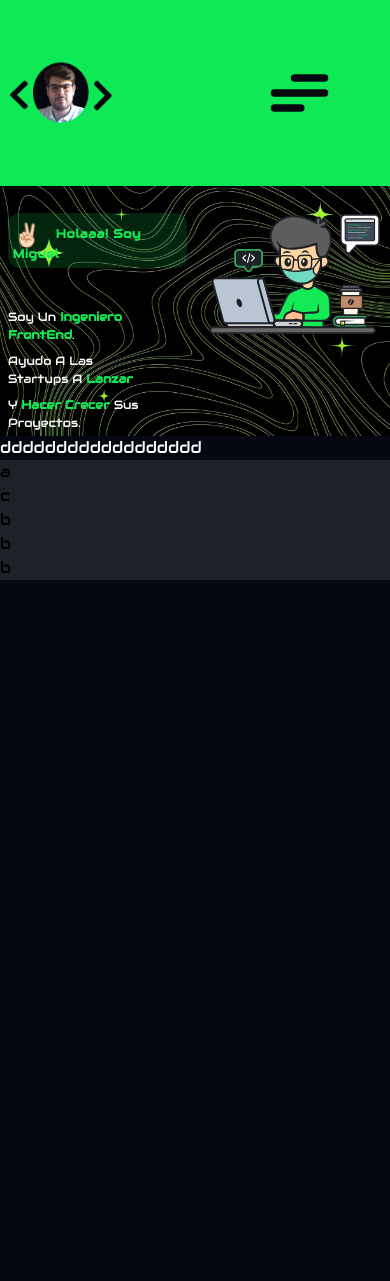
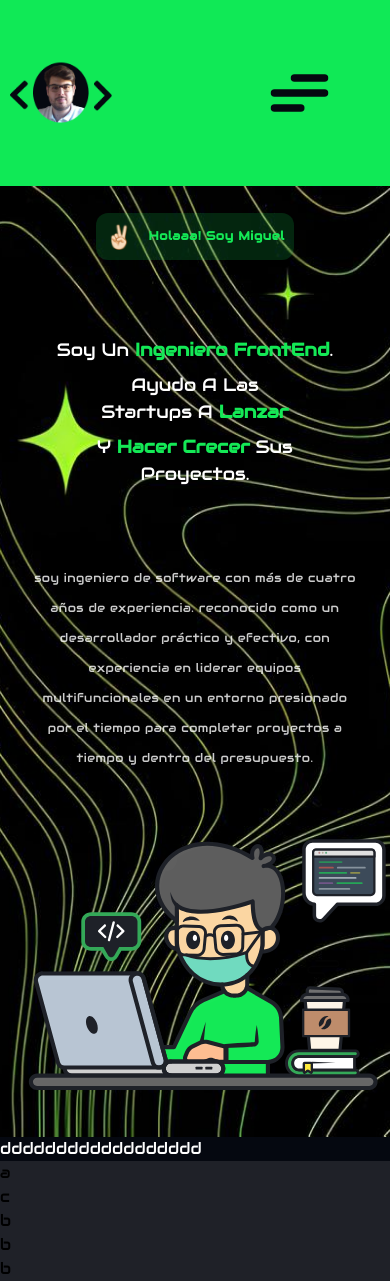
Before and after one commit to MiguelAngelBermudez-dev/portafolios, a PHP site: page / in a window 390 px wide. Before the commit the page ends 580 px from the top, so only its background shows below. Run offline with PHP 8.4, Linux system fonts and the light colour scheme; some libraries are stand-ins or nearby versions; some web fonts are replaced.

Commit message:
realizado responsive del cabezado de la pagina principal

```diff
--- a/css/style.css
+++ b/css/style.css
@@ -23,9 +23,7 @@ body {
     "main" 1fr
     "footer" auto
     / 1fr;
-
-
-
+    gap: 8px;
 }
 
 header {
@@ -36,8 +34,6 @@ header {
     left: 0;
     right: 0;
     height: 5em;
-
-
 }
 main {
     grid-area:main;
@@ -175,6 +171,7 @@ svg {
     background-size: 100% 100%;
     font-size: .75rem;
     padding: .2rem .5rem;
+
 }
 .caja h2{
     width: 900px;
@@ -182,10 +179,10 @@ svg {
 .caja {
     background: rgba(20, 233, 88, .157);
     border-radius: 12px;
-
+    margin: 2em 2em 2em 2em;
     padding: .5rem .3rem;
   max-width: 15rem;
-  margin: 2em 0px 2em 0px;
+
 }
 .presentacion{
     text-transform: capitalize;
@@ -207,7 +204,26 @@ svg {
 }
 .img{
     margin: 2em 0px 2em 0px;
+
 }
+.titulo{
+    margin: 2em 2em 2em 2em;
+}
+.titulo-secundario{
+    margin: 2em 2em 2em 2em;
+    letter-spacing: 0.04em;
+    line-height: 30px;
+    opacity: 0.8;
+    text-transform: lowercase;
+
+
+}
+.img svg{
+    margin:0px;
+    max-width: 34rem;
+    max-height: auto;
+}
+
 @keyframes wobble {
     0%{
         transform: translateY(0, 0, 0px) scale(0);
@@ -233,9 +249,12 @@ svg {
         width: 80px;
         margin: 5px;
     }
+
     .img svg{
         width: auto;
-        margin: auto;
+        height: auto;
+
+
     }
 header {
     height: auto;
@@ -243,4 +262,31 @@ header {
 .img-animation {
     width: 35px;
 }
+
+  .home-intro{
+    display: flex;
+  flex-direction: column;
+  align-items: center;
+  gap: 1rem;
+  background-image: url("../media/abstract-futuristic-modificada-ancho.png");
+  }
+  .cajon-home{
+    display: flex;
+  flex-direction: column;
+  align-items: center;
+  gap: 1rem;
+  }
+  .caja{
+    padding: .6rem .6rem;
+  }
+ .titulo{
+    text-align: center;
+    font-size: 18px;
+ }
+
+.titulo-secundario p{
+    text-align: center;
+
 }
+
+}
--- a/index.php
+++ b/index.php
@@ -58,7 +58,7 @@
     <section id="cuerpo" class="text-white">
 
         <section class="home-intro flex space-x-4">
-            <section class="w-1/2 flex flex-col space-y-4">
+            <section class="cajon-home">
                 <div class="caja flex justify-start items-center">
                     <p class="presentacion text-xs leading-none">
                         <span class="inline-block text-[10px] mr-1 align-middle">✌🏻</span>
@@ -74,8 +74,12 @@
 
                 </div>
 
+                <div class="titulo-secundario  text-md sm:text-lg md:text-md lg:text-base">
+                    <p>Soy ingeniero de software con más de cuatro años de experiencia. Reconocido como un desarrollador práctico y efectivo, con experiencia en liderar equipos multifuncionales en un entorno presionado por el tiempo para completar proyectos a tiempo y dentro del presupuesto.</p>
+                </div>
             </section>
-            <div class="img w-1/2"><svg viewBox="0 0 3170 2318" fill="none" xmlns="http://www.w3.org/2000/svg">
+
+            <div class="img w-full h-auto lg:w-full "><svg viewBox="0 0 3170 2318" fill="none" xmlns="http://www.w3.org/2000/svg">
                     <path d="M2258.58 1777.45C2261.92 1847.89 2205.69 1906.8 2135.18 1906.8V2038.47L1871.04 2031.8L1736.18 2028.32L1195.42 2014.61L1236.92 1781.23H1338.85L1473.93 1494.53C1496.71 1444.04 1537.77 1403.92 1588.77 1382.3L1766.44 1306.92C1776.23 1320.05 1789.58 1330.5 1804.96 1336.95C1807.64 1338.11 1810.4 1339.13 1813.23 1340C1817.44 1341.31 1821.79 1342.32 1826.29 1343.05H1826.36C1829.33 1343.56 1832.31 1343.85 1835.36 1344.07C1837.39 1344.21 1839.35 1344.29 1841.38 1344.29C1842.47 1344.44 1843.56 1344.44 1844.64 1344.44C1850.95 1344.66 1857.34 1344.66 1863.65 1344.44C1866.7 1344.37 1869.67 1344.29 1872.72 1344.08C1875.77 1343.86 1878.81 1343.57 1881.79 1343.06C1886.29 1342.33 1890.64 1341.32 1894.85 1340.01C1897.68 1339.14 1900.44 1338.12 1903.12 1336.96C1928.37 1326.44 1947.88 1305.18 1956.01 1279L2163.49 1397.4C2212.75 1425.55 2244.23 1476.84 2246.92 1533.5L2258.58 1777.45Z" fill="#14E956"></path>
                     <g opacity="0.55">
                         <g opacity="0.55">
@@ -737,7 +741,10 @@
                             </g>
                         </g>
                     </g>
-                </svg></div>
+                </svg>
+
+            </div>
+
         </section>
 
         dddddddddddddddddd
--- a/template/header.php
+++ b/template/header.php
@@ -26,7 +26,7 @@
 
 <section id="welcome">
   <div class="mx-auto">
-    <h1><span class="auto-type"></span></h1>
+    <h1 class="text-2xl sm:text-3xl md:text-4xl lg:text-5xl xl:text-6xl font-bold"><span class="auto-type"></span></h1>
   </div>
 </section>
 <section class="layout">
```
Also changed, not shown: media/abstract-futuristic-modificada-ancho.png (added).
